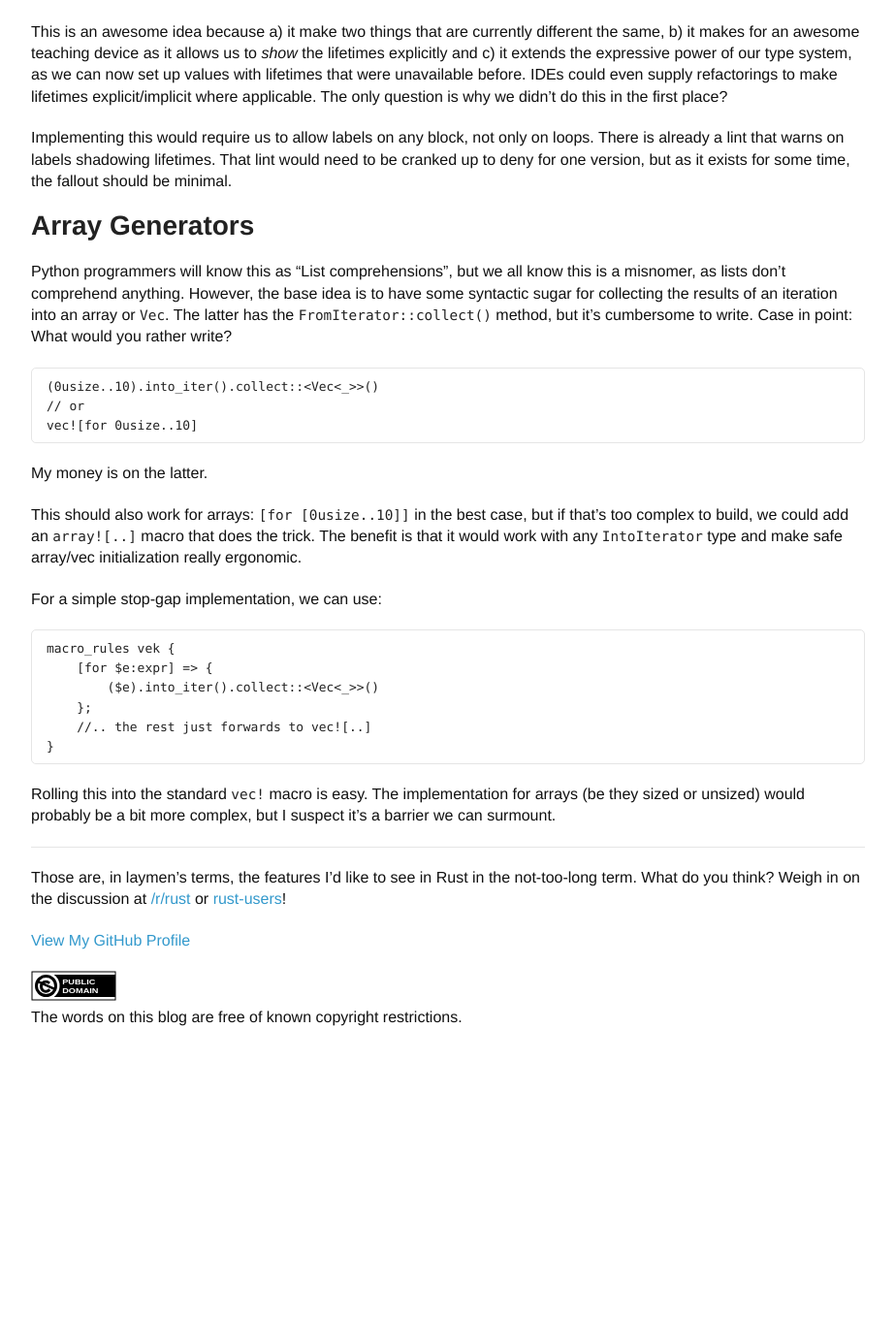
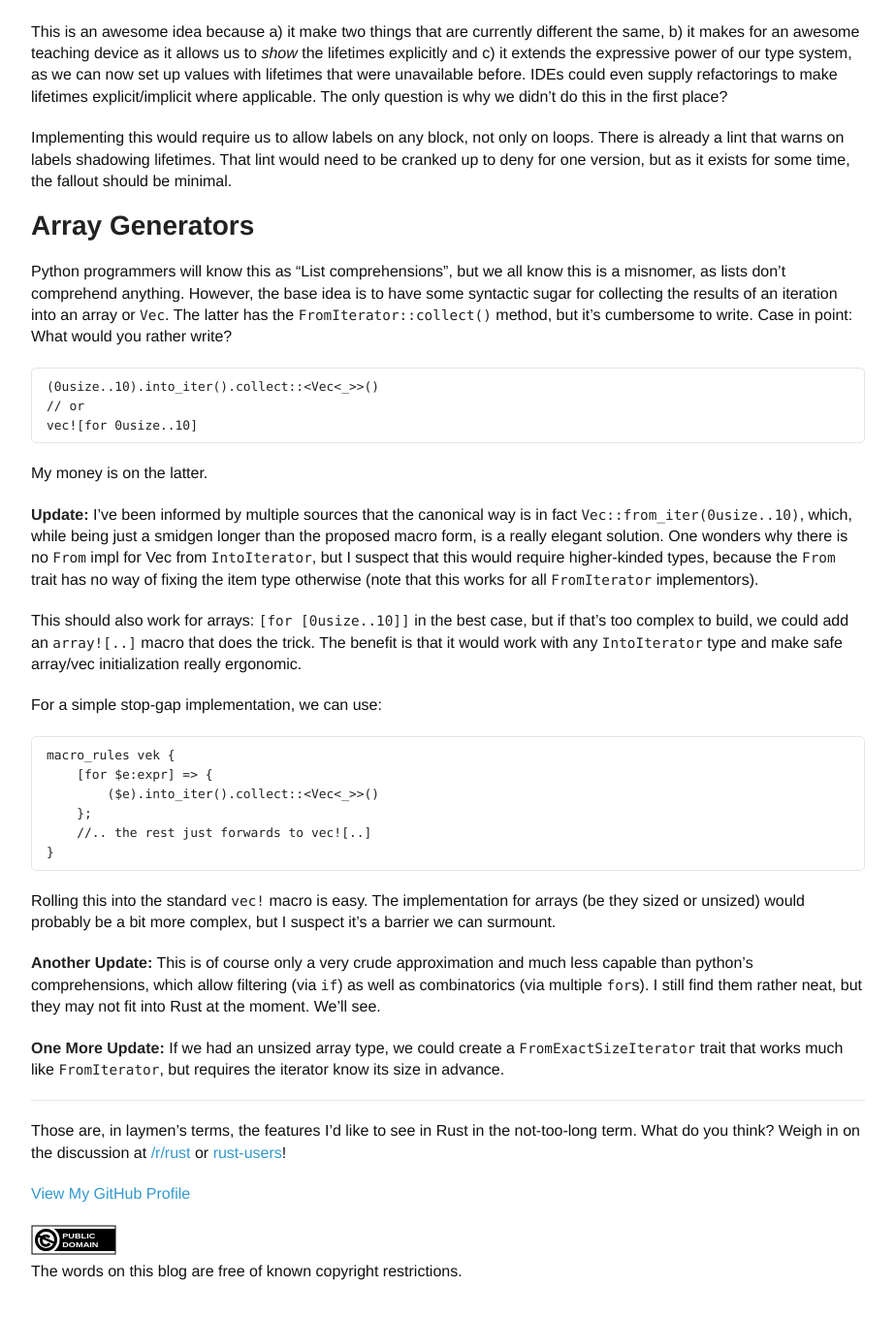
Before and after one commit to llogiq/llogiq.github.io, a Jekyll site: the page built from _posts/2016-12-20-rfcs.md, in a window 1280 px wide and 1400 px high, scrolled down 923 px. Shown: the top 1359 px of the window at 97% size, without its empty margins (178-1101 px from the left). Built offline with Jekyll 4.4.1, drawn with Linux system fonts in a browser that asks for light colours; before the commit the page ends 2062 px from its top, so only the background shows below that.

Commit message:
updated RFCs post

```diff
--- a/_posts/2016-12-20-rfcs.md
+++ b/_posts/2016-12-20-rfcs.md
@@ -61,6 +61,12 @@ vec![for 0usize..10]
 
 My money is on the latter.
 
+**Update:** I've been informed by multiple sources that the canonical way is in fact `Vec::from_iter(0usize..10)`,
+which, while being just a smidgen longer than the proposed macro form, is a really elegant solution. One wonders why
+there is no `From` impl for Vec from `IntoIterator`, but I suspect that this would require higher-kinded types, because
+the `From` trait has no way of fixing the item type otherwise (note that this works for all `FromIterator`
+implementors).
+
 This should also work for arrays: `[for [0usize..10]]` in the best case, but if that's too complex to build, we could
 add an `array![..]` macro that does the trick. The benefit is that it would work with any `IntoIterator` type and make
 safe array/vec initialization really ergonomic.
@@ -79,6 +85,13 @@ macro_rules vek {
 Rolling this into the standard `vec!` macro is easy. The implementation for arrays (be they sized or unsized) would
 probably be a bit more complex, but I suspect it's a barrier we can surmount.
 
+**Another Update:** This is of course only a very crude approximation and much less capable than python's
+comprehensions, which allow filtering (via `if`) as well as combinatorics (via multiple `for`s). I still find them
+rather neat, but they may not fit into Rust at the moment. We'll see.
+
+**One More Update:** If we had an unsized array type, we could create a `FromExactSizeIterator` trait that works much
+like `FromIterator`, but requires the iterator know its size in advance.
+
 ----
 
 Those are, in laymen's terms, the features I'd like to see in Rust in the not-too-long term. What do you think? Weigh
```
